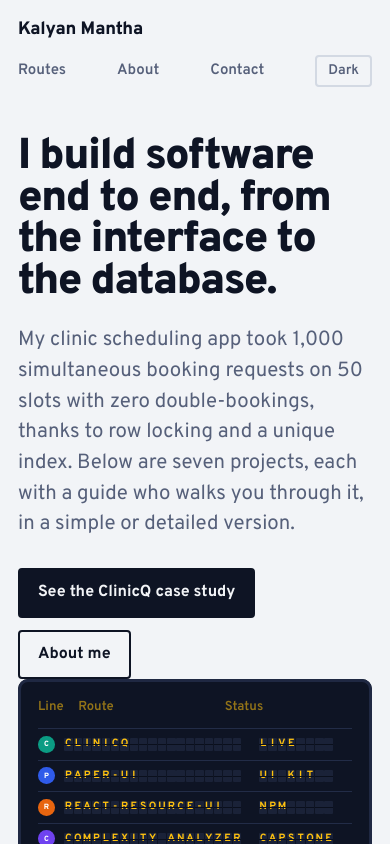
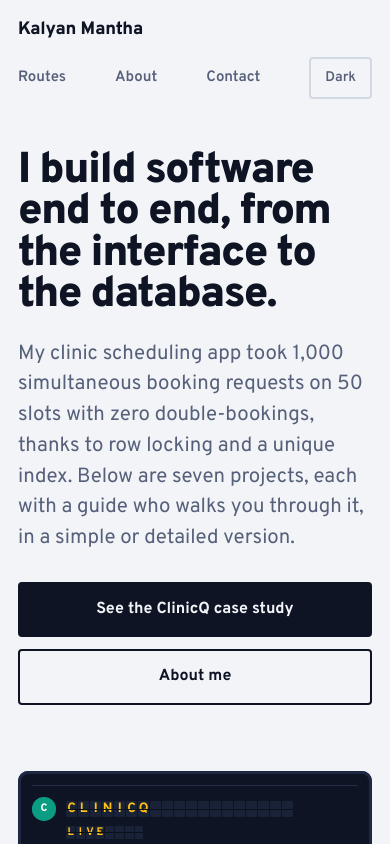
Before and after one commit to kalyanmantha-ui/portfolio, a React (Vite) app: page / in a window 390 px wide. Shown: the top 844 px of the page. Built offline with nearby package versions, Linux system fonts and the light colour scheme.

Commit message:
Make home and case study pages comfortable on phones

```diff
--- a/src/styles.css
+++ b/src/styles.css
@@ -244,7 +244,7 @@ h2 { font-weight: 800; letter-spacing: -0.02em; line-height: 1.1; margin: 0 0 14
 
 
 @media (max-width: 700px) {
-  .wrap { padding: 0 18px; }
+  .wrap { padding-left: 18px; padding-right: 18px; }
   .hero { padding-top: 36px; }
   .story { padding-left: 56px; }
   .route-line { left: 12px; }
@@ -254,7 +254,18 @@ h2 { font-weight: 800; letter-spacing: -0.02em; line-height: 1.1; margin: 0 0 14
   .skills div { grid-template-columns: 1fr; gap: 2px; }
   .header { flex-wrap: wrap; gap: 10px 16px; padding-top: 16px; padding-bottom: 14px; }
   nav { gap: 14px; width: 100%; justify-content: space-between; }
-  nav a { font-size: 15px; }
+  nav a { font-size: 15px; padding: 11px 0; }
+  .theme-btn { padding: 8px 14px; }
+  .back { display: inline-block; padding: 8px 0; white-space: nowrap; }
+  .hero-actions { margin-bottom: 26px; }
+  .hero-actions .btn, .actions .btn { flex: 1 1 100%; text-align: center; padding: 13px 18px; }
+  .stack { margin-bottom: 8px; }
+  .board { padding: 14px 14px 6px; font-size: 15px; }
+  .board-head { display: none; }
+  .board-row { flex-wrap: wrap; padding: .75em 0; min-height: 56px; gap: 0 .7em; }
+  .board-row .badge + .cells { font-size: 13.5px; }
+  .board-row .cells + .cells { order: 3; flex-basis: 100%; margin: .45em 0 0 3.1em; font-size: 11px; }
+  .board-row .chev { margin-left: auto; }
   .stage { padding: 14px 10px 8px; }
 }
 @media (prefers-reduced-motion: reduce) {
```
